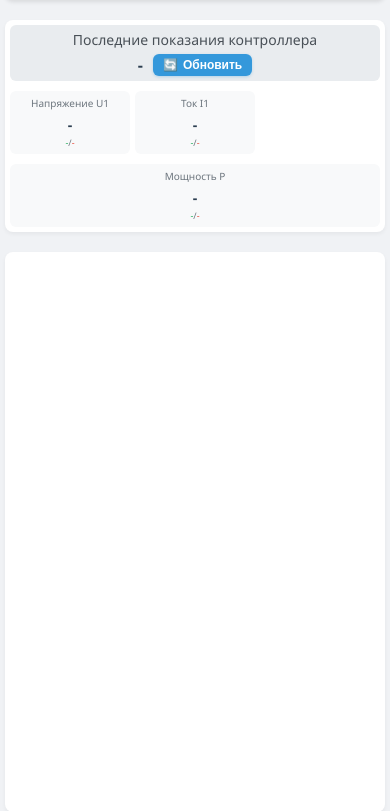
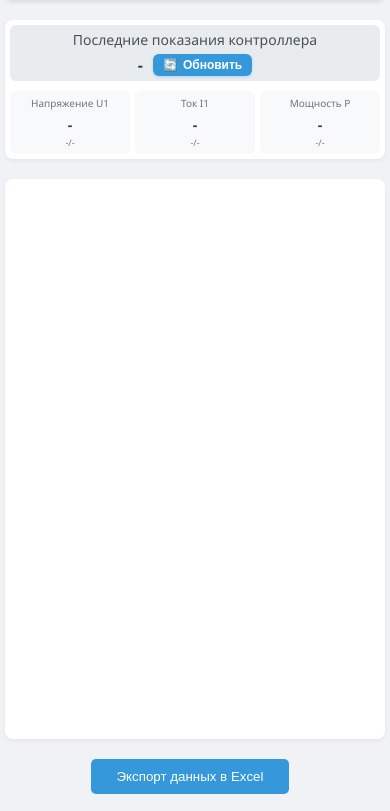
Before and after one commit to tyretoff/energy_monitor_syte, a plain HTML site: page sdm/index.html in a window 390 px wide. Shown: the part 59-870 px from the top of the page. Drawn offline with Linux system fonts and the light colour scheme; no server answers.

Commit message:
Центрирование карточек показаний в контейнере через flexbox

```diff
--- a/sdm/index.html
+++ b/sdm/index.html
@@ -67,8 +67,9 @@
             border-radius: 8px;
             margin-bottom: 20px;
             box-shadow: 0 2px 4px rgba(0,0,0,0.05);
-            display: grid;
-            grid-template-columns: repeat(auto-fit, minmax(160px, 1fr));
+            display: flex;
+            flex-wrap: wrap;
+            justify-content: center;
             gap: 15px;
         }
 
@@ -77,10 +78,15 @@
             padding: 10px;
             background: #f8f9fa;
             border-radius: 6px;
+            flex: 1 1 160px;
+            max-width: 220px;
+            box-sizing: border-box;
         }
 
         .time-item {
-            grid-column: 1 / -1;
+            flex: 1 1 100%;
+            width: 100%;
+            max-width: 100%;
             background: #e9ecef;
             margin-bottom: 10px;
         }
@@ -302,12 +308,16 @@
             }
 
             #latestData {
-                grid-template-columns: repeat(auto-fit, minmax(110px, 1fr));
+                display: flex;
+                flex-wrap: wrap;
+                justify-content: center;
                 padding: 10px;
-                gap: 5px;
+                gap: 6px;
             }
 
             .data-item {
+                flex: 1 1 100px;
+                max-width: 180px;
                 padding: 5px;
             }
 
@@ -320,13 +330,10 @@
             }
 
             .time-item {
-                grid-column: 1 / -1;
+                flex: 1 1 100%;
+                width: 100%;
+                max-width: 100%;
                 margin-bottom: 5px;
-            }
-
-            .power-item {
-                grid-column: 1 / -1;
-                margin-top: 5px;
             }
         }
 
@@ -367,13 +374,24 @@
             }
 
             #latestData {
-                grid-template-columns: repeat(auto-fit, minmax(100px, 1fr));
+                display: flex;
+                flex-wrap: wrap;
+                justify-content: center;
                 gap: 5px;
                 padding: 5px;
             }
 
             .data-item {
+                flex: 1 1 95px;
+                max-width: 160px;
                 padding: 5px;
+            }
+
+            .time-item {
+                flex: 1 1 100%;
+                width: 100%;
+                max-width: 100%;
+                margin-bottom: 5px;
             }
 
             .data-value {
```
Also changed, not shown: index.html (+30 -12 lines).
